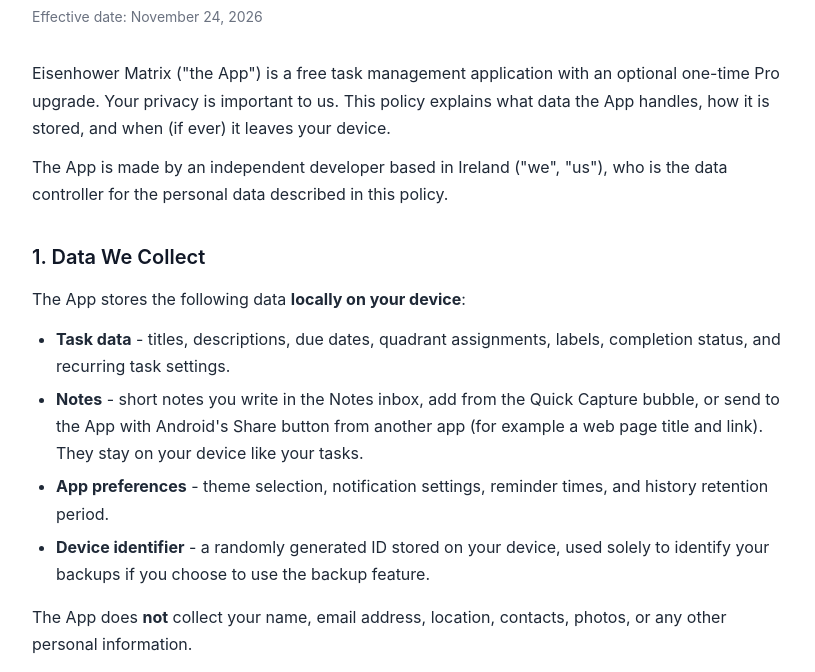
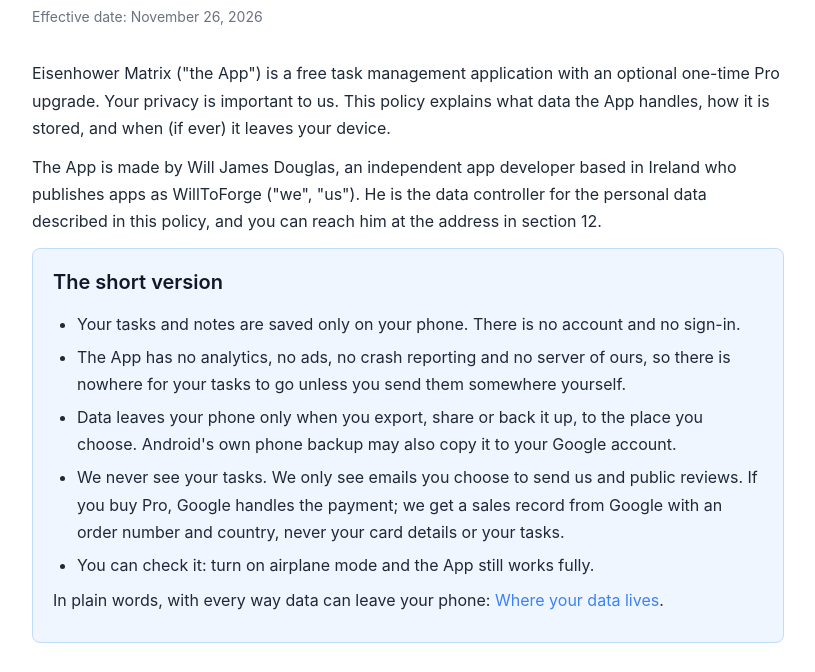
Before and after one commit to DougieWilDaBeast/eisenhower_matrix_privacy_policy, a plain HTML site: page index.html in a window 1280 px wide. Shown: the part 83-755 px from the top of the page, without its empty margins (232-1047 px from the left). Drawn offline with Linux system fonts and the light colour scheme.

Commit message:
Add a plain short version, name the maker, fix shared-link detail
- "The short version" box at the top with a link to the new
  Where your data lives page on willtoforge.com
- Name the data controller (GDPR Art. 13), publishing as WillToForge
- A shared task link carries title, quadrant and due date; the
  description is only in the message text
- Effective date moved to 26 Nov 2026 (set to the merge date)

Co-Authored-By: Claude Opus 5.5 <noreply@anthropic.com>
Claude-Session: https://claude.ai/code/session_01BN2D77crcwDR6aRCfCLLm4

```diff
--- a/index.html
+++ b/index.html
@@ -32,20 +32,39 @@
       border-radius: 8px; padding: 16px 20px; margin-top: 12px;
     }
     .contact-box p { margin-bottom: 4px; }
+    .summary-box {
+      background: #eff6ff; border: 1px solid #bfdbfe;
+      border-radius: 8px; padding: 16px 20px; margin: 0 0 24px;
+    }
+    .summary-box h2 { margin-top: 0; }
+    .summary-box ul { margin-bottom: 8px; }
   </style>
 </head>
 <body>
 
   <h1>Privacy Policy</h1>
-  <p class="effective-date">Effective date: November 24, 2026</p>
+  <p class="effective-date">Effective date: November 26, 2026</p>
 
   <p>
     Eisenhower Matrix ("the App") is a free task management application with an optional one-time Pro upgrade. Your privacy is important to us.
     This policy explains what data the App handles, how it is stored, and when (if ever) it leaves your device.
   </p>
   <p>
-    The App is made by an independent developer based in Ireland ("we", "us"), who is the data controller for the personal data described in this policy.
+    The App is made by Will James Douglas, an independent app developer based in Ireland who publishes apps as WillToForge ("we", "us").
+    He is the data controller for the personal data described in this policy, and you can reach him at the address in section 12.
   </p>
+
+  <div class="summary-box">
+    <h2>The short version</h2>
+    <ul>
+      <li>Your tasks and notes are saved only on your phone. There is no account and no sign-in.</li>
+      <li>The App has no analytics, no ads, no crash reporting and no server of ours, so there is nowhere for your tasks to go unless you send them somewhere yourself.</li>
+      <li>Data leaves your phone only when you export, share or back it up, to the place you choose. Android's own phone backup may also copy it to your Google account.</li>
+      <li>We never see your tasks. We only see emails you choose to send us and public reviews. If you buy Pro, Google handles the payment; we get a sales record from Google with an order number and country, never your card details or your tasks.</li>
+      <li>You can check it: turn on airplane mode and the App still works fully.</li>
+    </ul>
+    <p>In plain words, with every way data can leave your phone: <a href="https://willtoforge.com/eisenhower-matrix/your-data/">Where your data lives</a>.</p>
+  </div>
 
   <h2>1. Data We Collect</h2>
   <p>The App stores the following data <strong>locally on your device</strong>:</p>
@@ -144,7 +163,7 @@
   <p>
     We do not sell, trade, rent, or share your data with any third party.
     Data only leaves your device through features you turn on or use: the backup feature (including automatic backups, if you enable them), local snapshots to a folder you choose, and export or share.
-    A shared task link contains that task's title, description, quadrant and due date. It opens a page hosted on GitHub Pages, so GitHub receives the link when the person you sent it to opens it.
+    A shared task link contains that task's title, quadrant and due date (the description, if any, goes only in the message text you send). It opens a page hosted on GitHub Pages, so GitHub receives the link when the person you sent it to opens it.
   </p>
   <p>
     If you email us, we keep your email address and message only to answer you and to fix problems you report, and we delete them on request.
```
